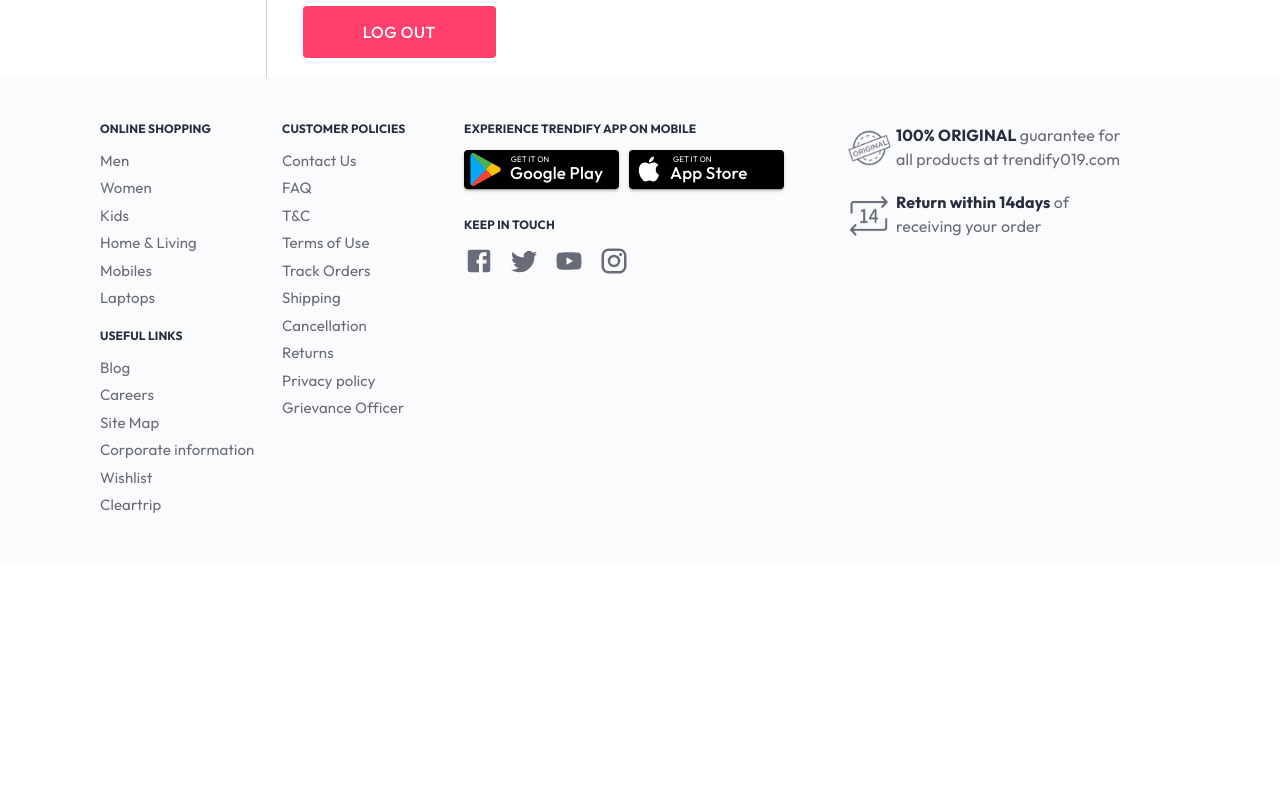
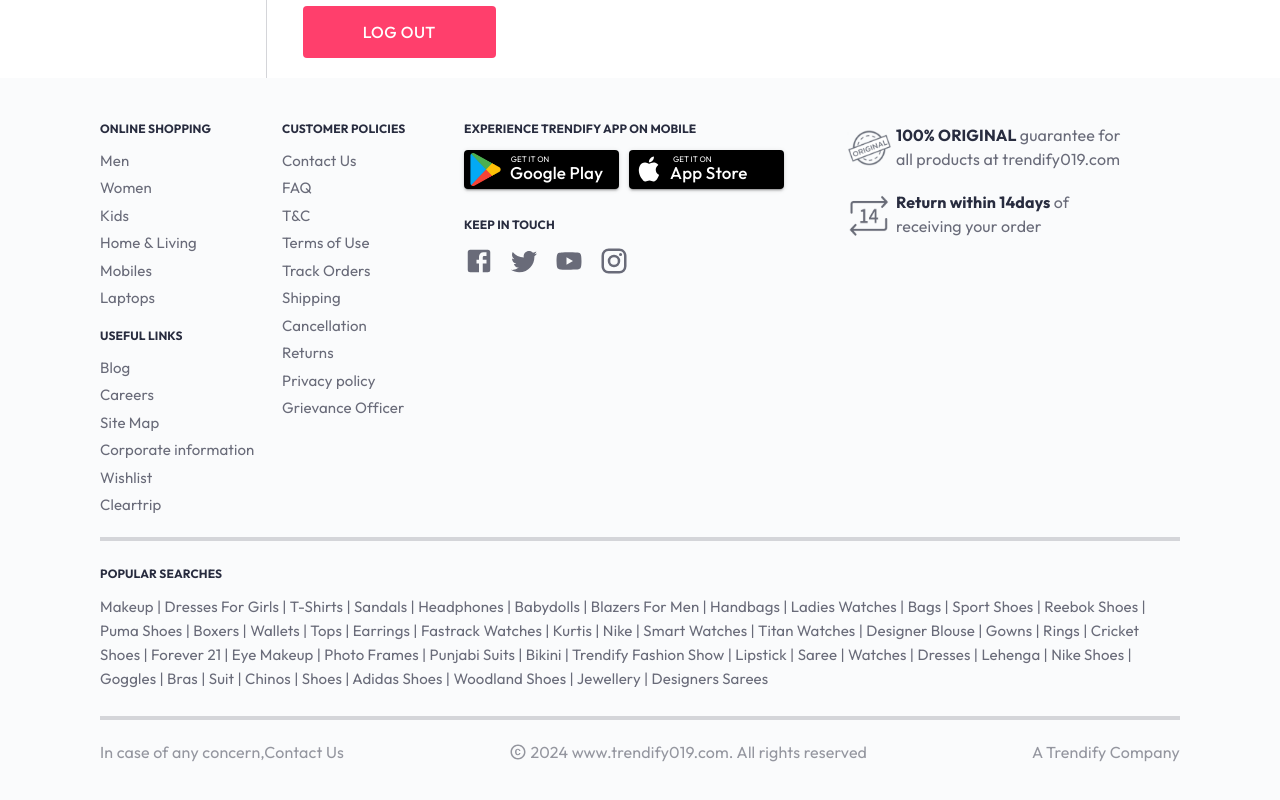
Before and after one commit to Pratik0192/Ecommerce-website-trendify, a React (Create React App) app: page /accountpage in a window 1280 px wide. Shown: the part 901-1701 px from the top of the page. Before the commit the page ends 1463 px from the top, so only its background shows below. Built offline with nearby package versions, Linux system fonts and the light colour scheme; a web font is replaced by a local one.

Commit message:
footer-updated

```diff
--- a/src/Components/Footer/Footer.jsx
+++ b/src/Components/Footer/Footer.jsx
@@ -1,5 +1,5 @@
 import React from 'react'
-import { Box, Button, Typography } from '@mui/material'
+import { Box, Button, Divider, Typography } from '@mui/material'
 import google_play_icon from '../Assets/google-play.png';
 import AppleIcon from '@mui/icons-material/Apple';
 import FacebookIcon from '@mui/icons-material/Facebook';
@@ -8,7 +8,7 @@ import YouTubeIcon from '@mui/icons-material/YouTube';
 import InstagramIcon from '@mui/icons-material/Instagram';
 import return_icon from '../Assets/14days_return_icon.png';
 import original_icon from '../Assets/footer_original_icon.png';
-import { Height } from '@mui/icons-material';
+import CopyrightIcon from '@mui/icons-material/Copyright';
 
 
 const Footer = () =>{
@@ -47,9 +47,16 @@ const Footer = () =>{
     transition: 'all 0.3s ease',
 	}
 
+	const footerTypoStyle = {
+		fontSize:'16px',
+		color:'#94969f'
+	}
+
 
   return (
     <Box sx={{backgroundColor:'#fafbfc', padding:'30px 0px 40px 0px'}}>
+
+			{/* first section */}
 			<Box sx={{maxWidth:'1080px', minWidth:'980px', margin:'auto',display:'flex'}}>
 				<Box sx={{width:'15%', paddingRight:'20px'}}>
 					<Typography sx={headingStyles}>
@@ -200,6 +207,38 @@ const Footer = () =>{
             </Box>
           </Box>
         </Box>
+	  	</Box>
+			{/* second section  */}
+			<Box sx={{maxWidth:'1080px', minWidth:'980px', margin:'auto', marginTop:'15px'}}>
+				<Divider sx={{marginBottom:'12px', border:'2px solid #d4d5d9'}}/>
+				<Typography sx={headingStyles}>
+					popular searches
+				</Typography>
+				<Typography sx={{...subHeadingStyle, lineHeight:'1.6'}}>
+					Makeup | Dresses For Girls | T-Shirts | Sandals | Headphones | Babydolls | Blazers For Men |
+					Handbags | Ladies Watches | Bags | Sport Shoes | Reebok Shoes | Puma Shoes | Boxers | Wallets |
+					Tops | Earrings | Fastrack Watches | Kurtis | Nike | Smart Watches | Titan Watches | Designer Blouse |
+					Gowns | Rings | Cricket Shoes | Forever 21 | Eye Makeup | Photo Frames | Punjabi Suits | Bikini |
+					Trendify Fashion Show | Lipstick | Saree | Watches | Dresses | Lehenga | Nike Shoes | Goggles |
+					Bras | Suit | Chinos | Shoes | Adidas Shoes | Woodland Shoes | Jewellery | Designers Sarees
+				</Typography>
+			</Box>
+
+			{/* third section */}
+			<Box sx={{maxWidth:'1080px', minWidth:'980px', margin:'auto',marginTop:'20px'}}>
+				<Divider sx={{marginBottom:'20px', border:'2px solid #d4d5d9'}}/>
+				<Box sx={{display:'flex', justifyContent:'space-between'}}>
+					<Typography sx={footerTypoStyle}>
+						In case of any concern,<span>Contact Us</span>
+					</Typography>
+					<Typography sx={footerTypoStyle}>
+						<CopyrightIcon sx={{fontSize:'18px', marginBottom:'-3px'}}/> 2024 www.trendify019.com. All rights reserved
+					</Typography>
+					<Typography sx={footerTypoStyle}>
+						A Trendify Company
+					</Typography>
+				</Box>
+
 			</Box>
     </Box>
   )
```
